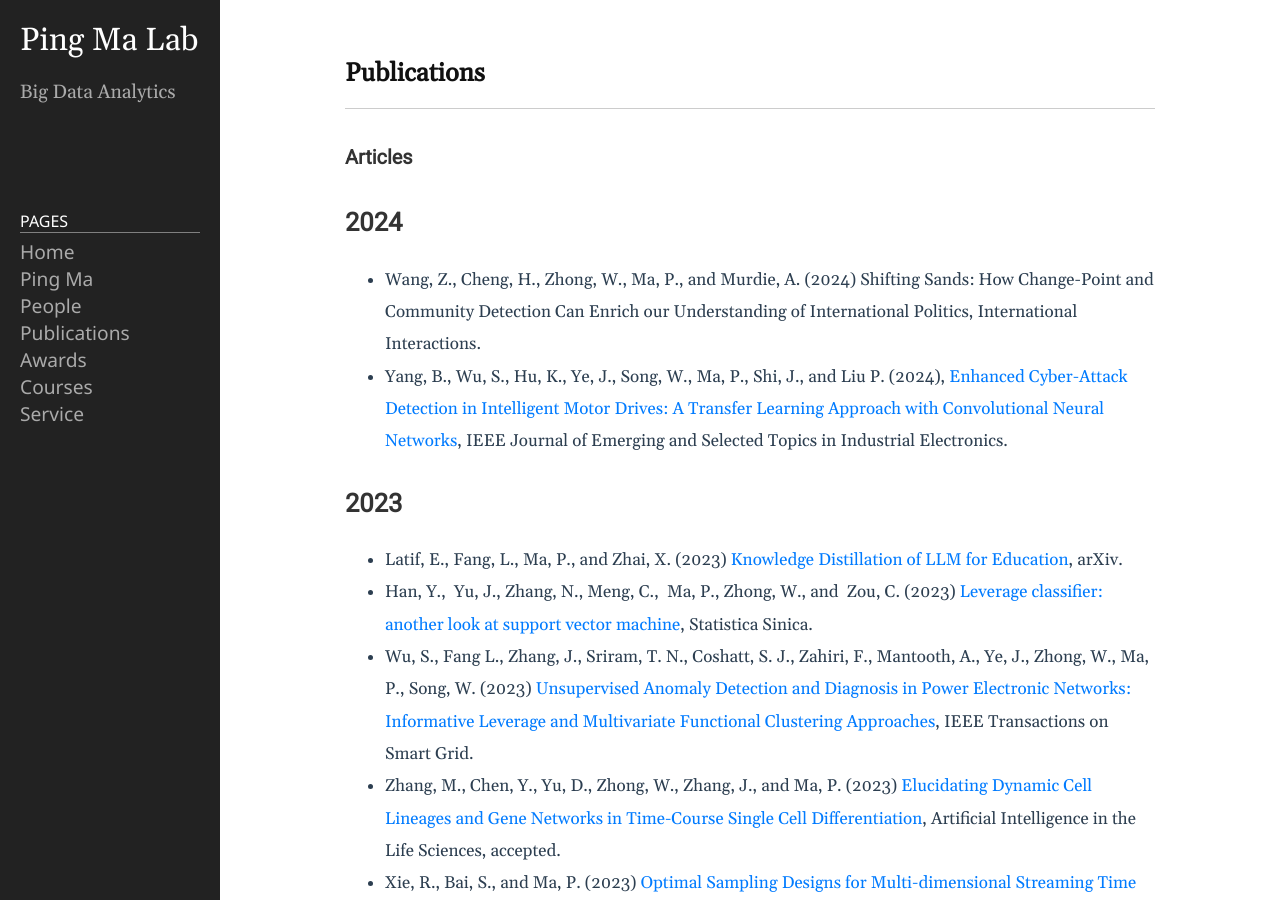
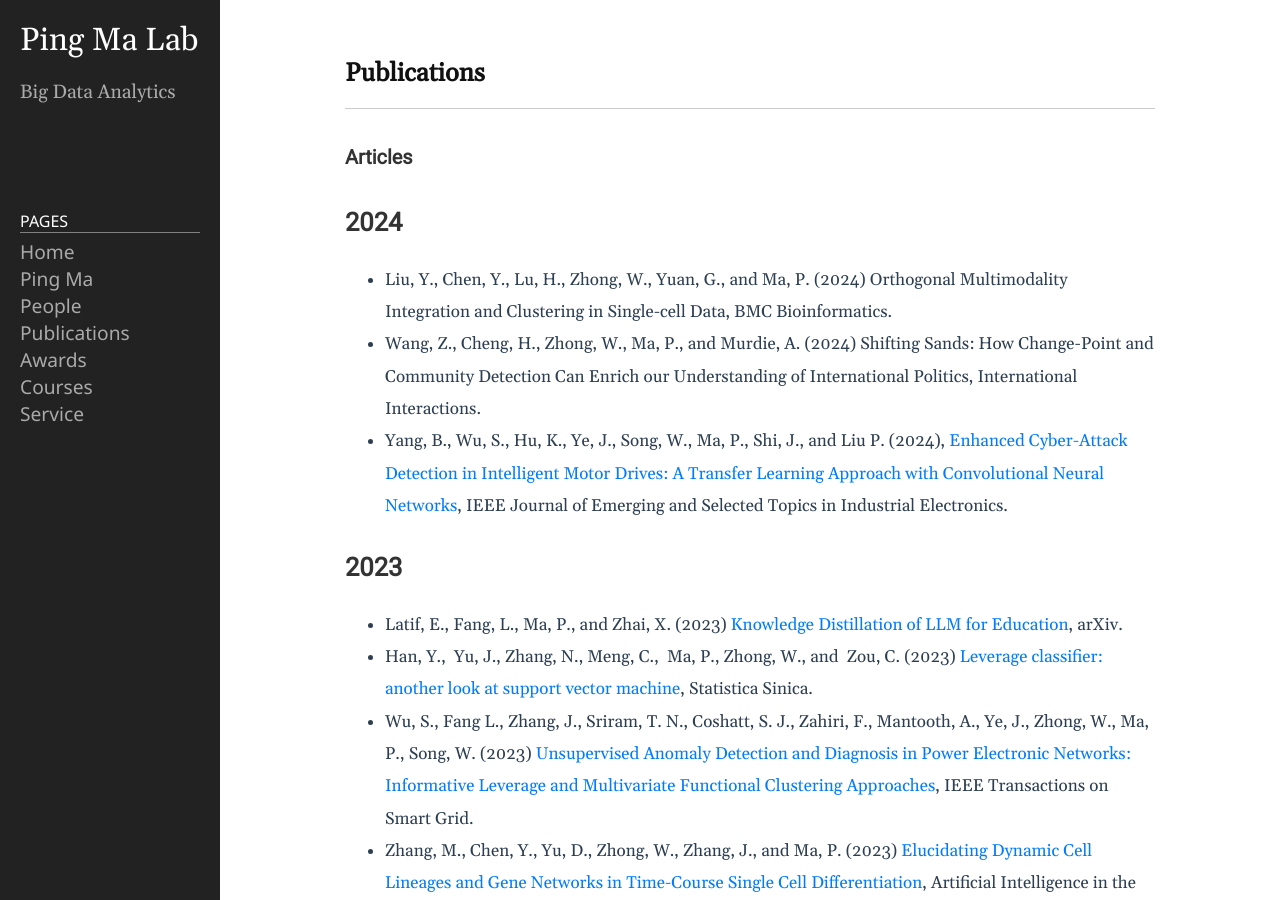
Before and after one commit to BDALpingio/BDALpingio.github.io, a Jekyll site: the page built from 3_publications.md, in a window 1280 px wide and 900 px high. Built offline with Jekyll 4.4.1, drawn with Linux system fonts in a browser that asks for light colours.

Commit message:
Update 3_publications.md
add new paper Orthogonal Multimodality Integration and Clustering in Single-cell Data

```diff
--- a/3_publications.md
+++ b/3_publications.md
@@ -7,7 +7,7 @@ permalink: /3_publications/
 ### Articles
 
 ## 2024
-
+- Liu, Y., Chen, Y., Lu, H., Zhong, W., Yuan, G., and Ma, P. (2024) Orthogonal Multimodality Integration and Clustering in Single-cell Data, BMC Bioinformatics.
 - Wang, Z., Cheng, H., Zhong, W., Ma, P., and Murdie, A. (2024) Shifting Sands: How Change-Point and Community Detection Can Enrich our Understanding of International Politics, International Interactions.
 - Yang, B., Wu, S., Hu, K., Ye, J., Song, W., Ma, P., Shi, J., and Liu P. (2024), [Enhanced Cyber-Attack Detection in Intelligent Motor Drives: A Transfer Learning Approach with Convolutional Neural Networks](https://bpb-us-w2.wpmucdn.com/sites.gatech.edu/dist/4/216/files/2023/12/Enhanced_Cyber-Attack_Detection_in_Intelligent_Motor_Drives_A_Transfer_Learning_Approach_with_Convolutional_Neural_Networks.pdf), IEEE Journal of Emerging and Selected Topics in Industrial Electronics.
 
```
